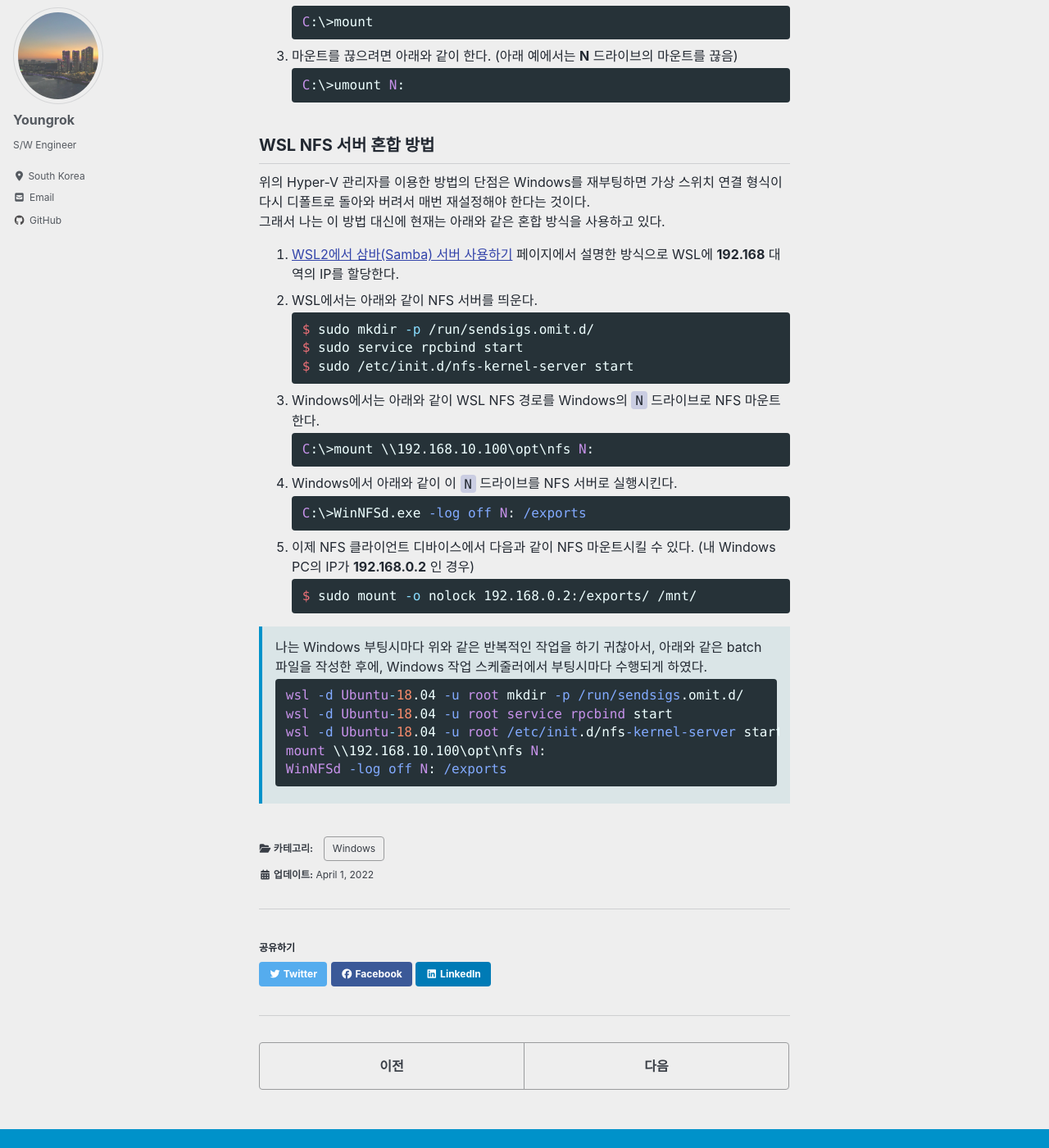
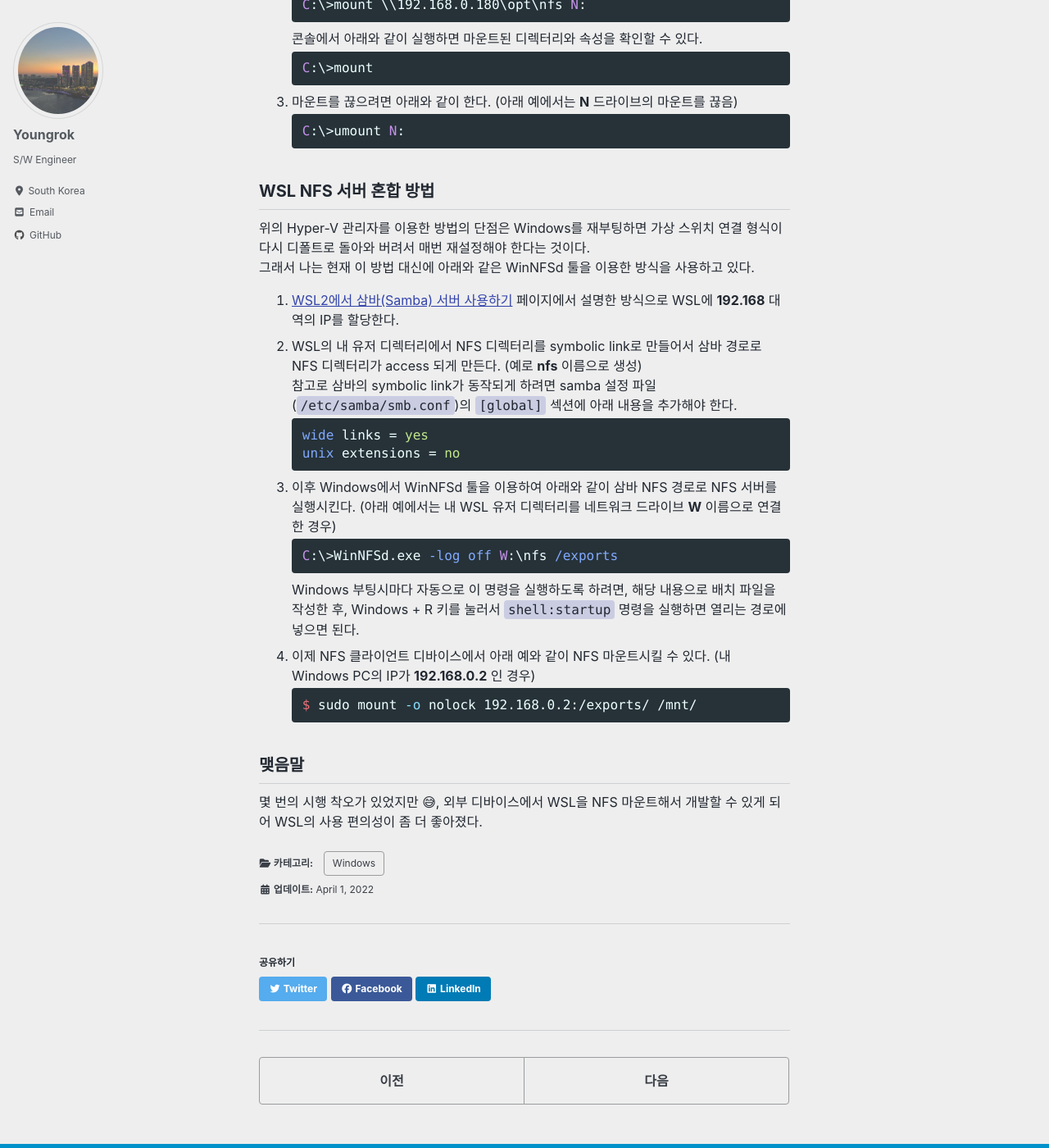
Before and after one commit to yrpark99/yrpark99.github.io, a Jekyll site: the page built from _posts/2022-04-01-windows_nfs.md, in a window 1280 px wide and 1400 px high, scrolled down 3904 px. Shown: the whole window at 82% size. Built offline with Jekyll 4.4.1, drawn with Linux system fonts in a browser that asks for light colours; cached includes are drawn as plain includes; nearby versions of some CDN libraries; some web fonts are replaced; some of the changed text lies outside the part shown.

````diff
--- a/_posts/2022-04-01-windows_nfs.md
+++ b/_posts/2022-04-01-windows_nfs.md
@@ -14,7 +14,7 @@ Windows에서 NFS 서버를 설치하는 방법을 소개한다.
 Windows Server는 자체적으로 NFS 서버 기능을 제공하므로 별도의 설치가 필요하지 않고, 제공하는 기능을 이용하여 설정을 하면 된다. (나는 Windows Server를 사용하지 않으므로 상세 내용은 pass)
 
 ## Windows 7/10/11에서 NFS 서버 설치
-Windows 7/10/11에서는 OS 자체적으로는 NFS 서버 기능을 지원하지 않으므로, [WinNFSd](https://github.com/winnfsd/winnfsd) 툴을 이용하여 아래와 같이 할 수 있다.
+Windows 7/10/11에서는 OS 자체적으로는 NFS 서버 기능을 지원하지 않으므로, [WinNFSd](https://github.com/winnfsd/winnfsd) 툴을 이용하여 아래와 같이 할 수 있다. (이름은 Windows NFS daemon을 뜻함)
 1. Windows에서 아래 예와 같이 NFS 서버 프로그램을 실행시킨다. (아래 예에서는 현재 디렉터리를 NFS 디렉터리로 사용, export 경로를 **/exports**로 지정)
    ```bat
    C:\>WinNFSd.exe . /exports
@@ -23,6 +23,7 @@ Windows 7/10/11에서는 OS 자체적으로는 NFS 서버 기능을 지원하지
    ```bat
    C:\>WinNFSd.exe -log off . /exports
    ```
+   참고로 이 툴은 NFS write도 지원하므로, 이후 접속한 NFS 클라이언트에서는 write도 가능하다.
 1. 이후 Linux 클라이언트에서 아래 예와 같이 NFS 마운트시킬 수 있다. (내 Windows PC의 IP가 **192.168.0.2** 인 경우)
    ```shell
    $ sudo mount -t nfs -o vers=3 192.168.0.2:/exports /mnt/
@@ -124,32 +125,23 @@ Windows에서 NFS 클라이언트를 사용하여 다른 NFS 서버에 접속할
 
 ## WSL NFS 서버 혼합 방법
 위의 Hyper-V 관리자를 이용한 방법의 단점은 Windows를 재부팅하면 가상 스위치 연결 형식이 다시 디폴트로 돌아와 버려서 매번 재설정해야 한다는 것이다.
-그래서 나는 이 방법 대신에 현재는 아래와 같은 혼합 방식을 사용하고 있다.
+그래서 나는 현재 이 방법 대신에 아래와 같은 WinNFSd 툴을 이용한 방식을 사용하고 있다.
 1. [WSL2에서 삼바(Samba) 서버 사용하기](https://yrpark99.github.io/windows/wsl2_samba/) 페이지에서 설명한 방식으로 WSL에 **192.168** 대역의 IP를 할당한다.
-1. WSL에서는 아래와 같이 NFS 서버를 띄운다.
-   ```sh
-   $ sudo mkdir -p /run/sendsigs.omit.d/
-   $ sudo service rpcbind start
-   $ sudo /etc/init.d/nfs-kernel-server start
+1. WSL의 내 유저 디렉터리에서 NFS 디렉터리를 symbolic link로 만들어서 삼바 경로로 NFS 디렉터리가 access 되게 만든다. (예로 **nfs** 이름으로 생성)
+참고로 삼바의 symbolic link가 동작되게 하려면 samba 설정 파일(`/etc/samba/smb.conf`)의 `[global]` 섹션에 아래 내용을 추가해야 한다.
+   ```ini
+   wide links = yes
+   unix extensions = no
    ```
-1. Windows에서는 아래와 같이 WSL NFS 경로를 Windows의 `N` 드라이브로 NFS 마운트한다.
+1. 이후 Windows에서 WinNFSd 툴을 이용하여 아래와 같이 삼바 NFS 경로로 NFS 서버를 실행시킨다. (아래 예에서는 내 WSL 유저 디렉터리를 네트워크 드라이브 **W** 이름으로 연결한 경우)
    ```bat
-   C:\>mount \\192.168.10.100\opt\nfs N:
+   C:\>WinNFSd.exe -log off W:\nfs /exports
    ```
-1. Windows에서 아래와 같이 이 `N` 드라이브를 NFS 서버로 실행시킨다.
-   ```bat
-   C:\>WinNFSd.exe -log off N: /exports
-   ```
-1. 이제 NFS 클라이언트 디바이스에서 다음과 같이 NFS 마운트시킬 수 있다. (내 Windows PC의 IP가 **192.168.0.2** 인 경우)
+   Windows 부팅시마다 자동으로 이 명령을 실행하도록 하려면, 해당 내용으로 배치 파일을 작성한 후, Windows + R 키를 눌러서 `shell:startup` 명령을 실행하면 열리는 경로에 넣으면 된다.
+1. 이제 NFS 클라이언트 디바이스에서 아래 예와 같이 NFS 마운트시킬 수 있다. (내 Windows PC의 IP가 **192.168.0.2** 인 경우)
    ```sh
    $ sudo mount -o nolock 192.168.0.2:/exports/ /mnt/
    ```
 
->나는 Windows 부팅시마다 위와 같은 반복적인 작업을 하기 귀찮아서, 아래와 같은 batch 파일을 작성한 후에, Windows 작업 스케줄러에서 부팅시마다 수행되게 하였다.
->```bat
->wsl -d Ubuntu-18.04 -u root mkdir -p /run/sendsigs.omit.d/
->wsl -d Ubuntu-18.04 -u root service rpcbind start
->wsl -d Ubuntu-18.04 -u root /etc/init.d/nfs-kernel-server start
->mount \\192.168.10.100\opt\nfs N:
->WinNFSd -log off N: /exports
->```
+## 맺음말
+몇 번의 시행 착오가 있었지만 😅, 외부 디바이스에서 WSL을 NFS 마운트해서 개발할 수 있게 되어 WSL의 사용 편의성이 좀 더 좋아졌다.
````
Also changed, not shown: _posts/2019-10-09-blog_jekyll.md (+2 -2 lines), _posts/2022-08-20-android_hidl.md (+4 -4 lines), _posts/2022-10-17-Obsidian_intro.md (added, +62 -0 lines).
